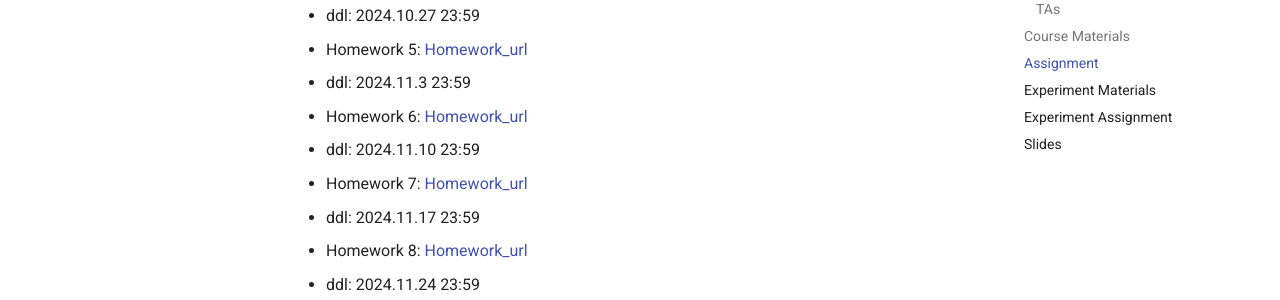
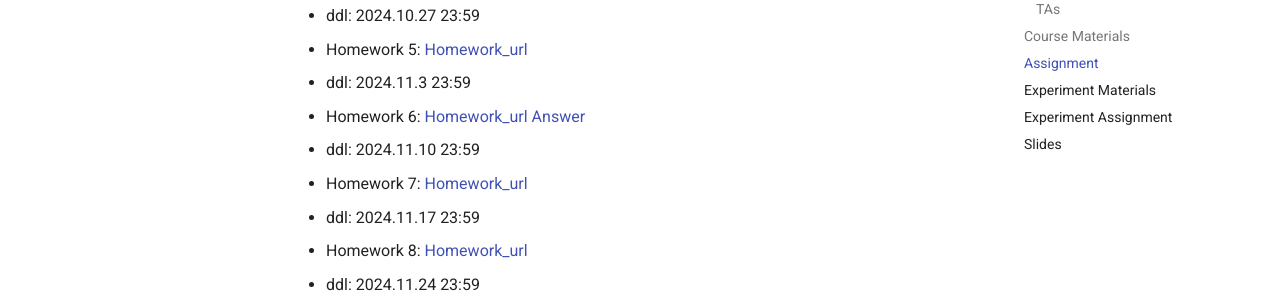
Before and after one commit to OS-2024/OS-2024.github.io, an MkDocs documentation site: the page built from docs/index.md, in a window 1280 px wide and 900 px high, scrolled down 1609 px. Shown: the part 153-453 px from the top of the window. Built offline with MkDocs 1.6.1 and Material for MkDocs 9.7.7, drawn with Linux system fonts in a browser that asks for light colours; comment, search, counter and statistics services are not loaded.

Commit message:
add answer6

```diff
--- a/docs/index.md
+++ b/docs/index.md
@@ -73,7 +73,7 @@ Additional notes on assignments:
 
   - ddl: 2024.11.3 23:59
 
-* Homework 6: [Homework_url](https://rec.ustc.edu.cn/share/840ddbf0-9a73-11ef-b9c1-4502d0c07bec)
+* Homework 6: [Homework_url](https://rec.ustc.edu.cn/share/840ddbf0-9a73-11ef-b9c1-4502d0c07bec) [Answer](https://rec.ustc.edu.cn/share/ebf70010-afb9-11ef-87d5-9123be28ad33)
 
   - ddl: 2024.11.10 23:59
 
```
